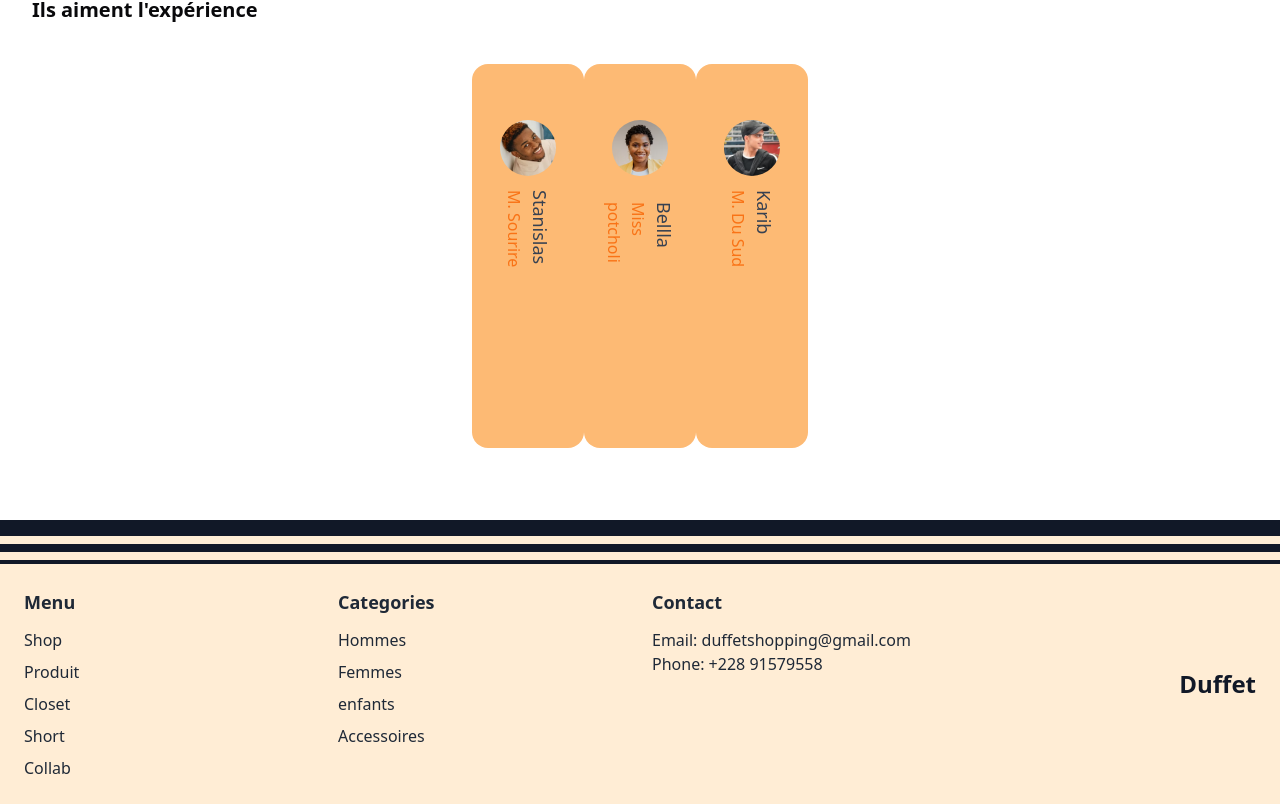
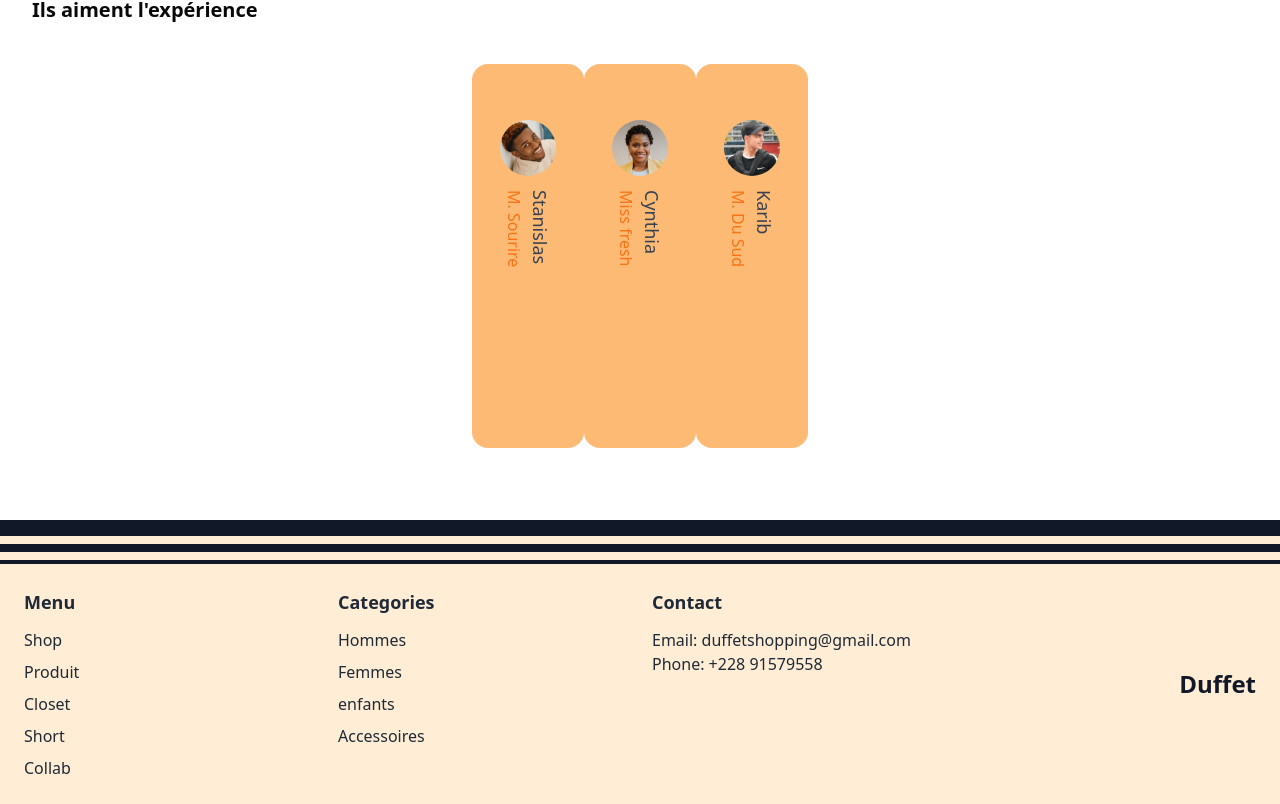
Before and after one commit to Elom10Laurent/Duffet-FrontSide, a React (Vite) app: page / in a window 1280 px wide. Shown: the part 1556-2360 px from the top of the page. Built offline with nearby package versions, Linux system fonts and the light colour scheme.

Commit message:
fixe text

```diff
--- a/src/components/Testimony.tsx
+++ b/src/components/Testimony.tsx
@@ -18,8 +18,8 @@ const Testimony = () => {
     {
       id: 2,
       image: image1,
-      name: "Bellla",
-      pseudo: "Miss potcholi",
+      name: "Cynthia",
+      pseudo: "Miss fresh",
       testimonial:
         "Share a testimonial that hits some of your benefits from one of your popular customers."
     },
```
